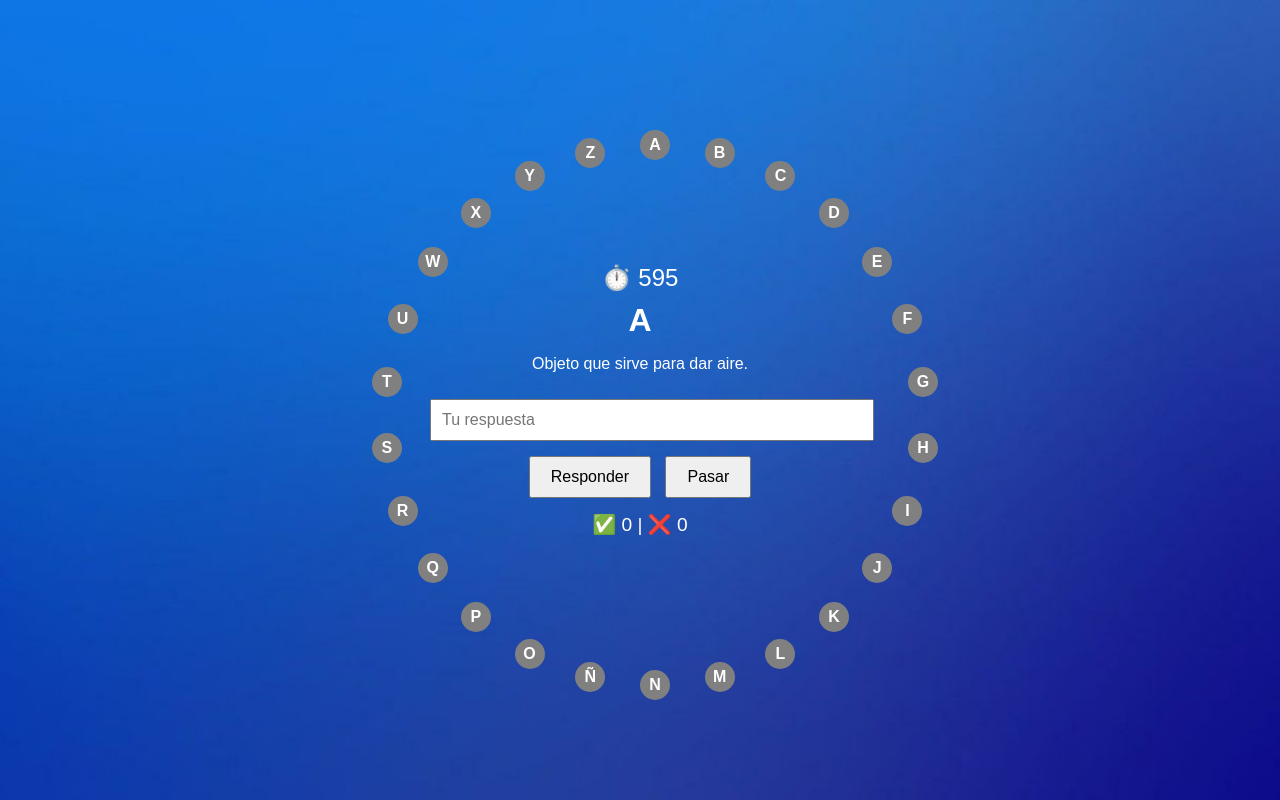
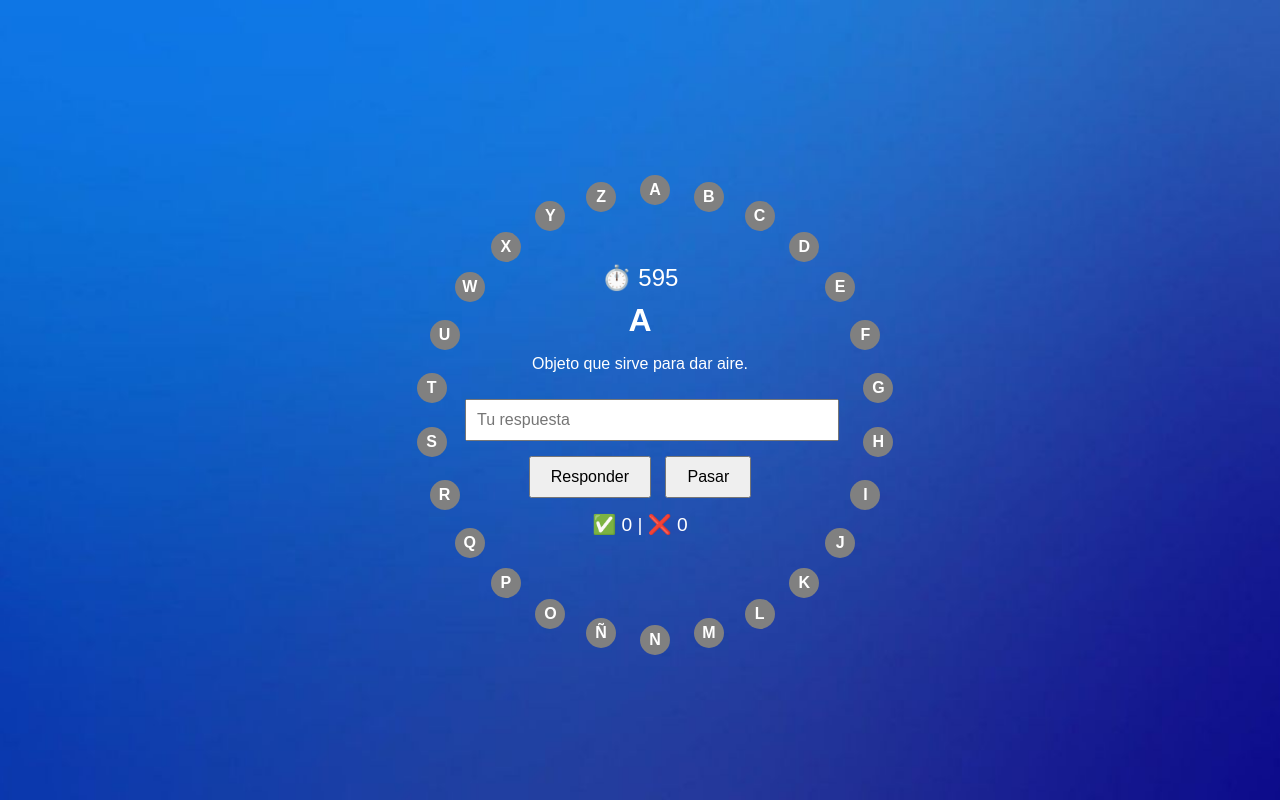
Before and after one commit to s7ra/Pasapalabra, a plain HTML site: page index.html in a window 1280 px wide. Drawn offline with Linux system fonts and the light colour scheme.

Commit message:
Update style.css

```diff
--- a/style.css
+++ b/style.css
@@ -17,8 +17,8 @@ body {
   position: absolute;
   width: 100vmin;
   height: 100vmin;
-  max-width: 600px;
-  max-height: 600px;
+  max-width: 500px;
+  max-height: 500px;
 }
 #rosco {
   position: absolute;
```
